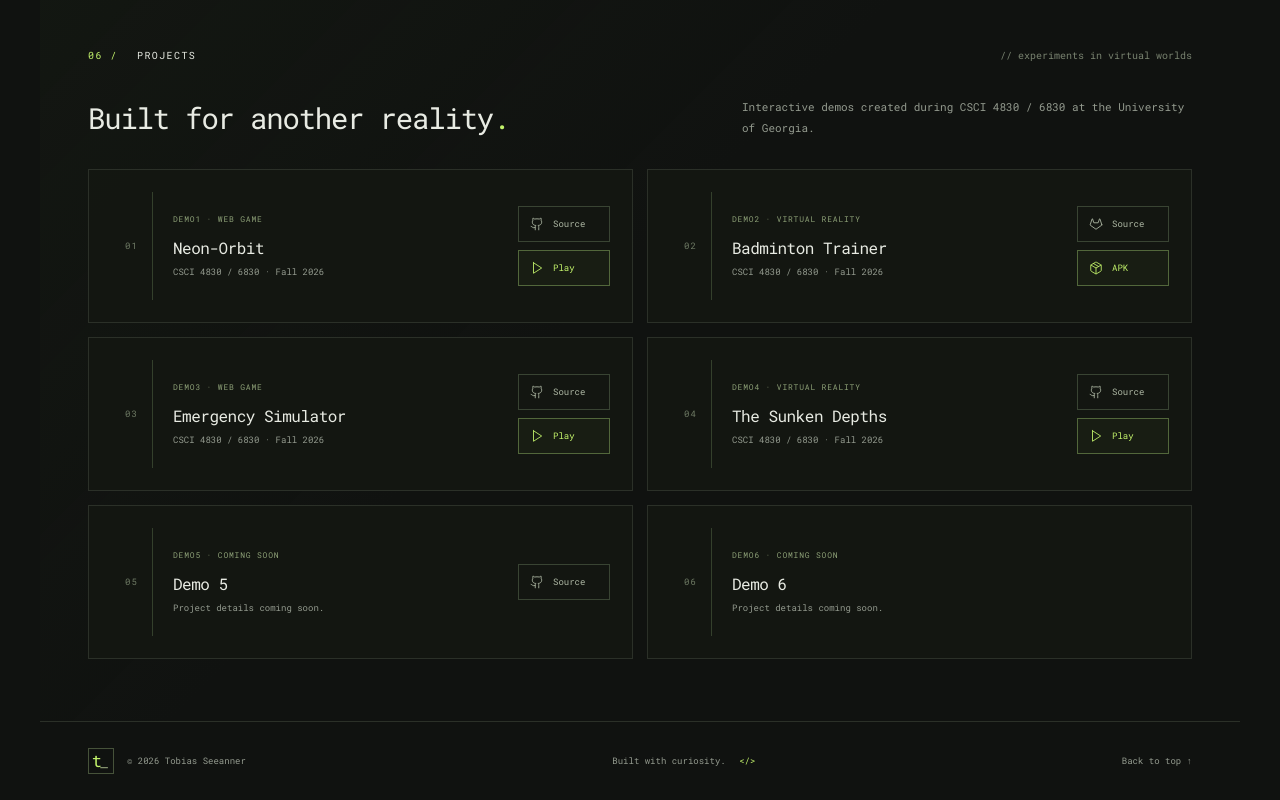
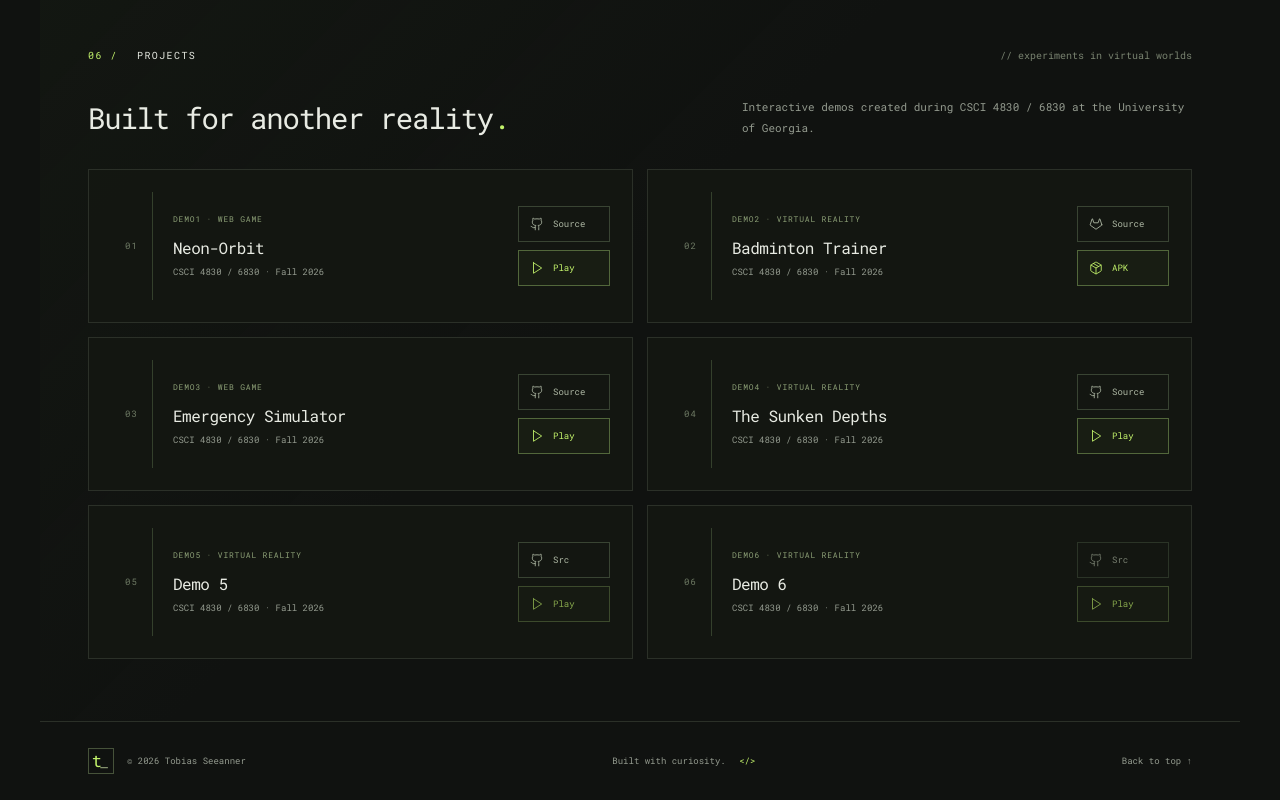
Before and after one commit to tobias50xd/website, a website built with Vite: page index.html in a window 1280 px wide. Shown: the part 5256-6056 px from the top of the page. Built offline with nearby package versions, Linux system fonts and the light colour scheme; files whose address does not match are found by name.

Commit message:
Added tags and labels for the projects 5&6

```diff
--- a/index.html
+++ b/index.html
@@ -797,9 +797,9 @@
           <article class="demo-card">
             <div class="demo-index" aria-hidden="true">05</div>
             <div class="demo-copy">
-              <p class="demo-meta">DEMO5 · COMING SOON</p>
+              <p class="demo-meta">DEMO5 · VIRTUAL REALITY</p>
               <h3>Demo 5</h3>
-              <p>Project details coming soon.</p>
+              <p>CSCI 4830 / 6830 · Fall 2026</p>
             </div>
             <div class="demo-actions">
               <a
@@ -807,16 +807,43 @@
                 target="_blank"
                 rel="noopener noreferrer"
                 aria-label="View Demo 5 source code on GitHub"
-                ><i data-lucide="github"></i><span>Source</span></a
+                ><i data-lucide="github"></i><span>Src</span></a
+              >
+              <!-- Replace this placeholder with a demo link when ready. -->
+              <button
+                class="demo-play"
+                type="button"
+                disabled
+                aria-label="Play Demo 5 (coming soon)"
+                title="Demo 5 play link coming soon"
+                ><i data-lucide="play"></i><span>Play</span></button
               >
             </div>
           </article>
           <article class="demo-card">
             <div class="demo-index" aria-hidden="true">06</div>
             <div class="demo-copy">
-              <p class="demo-meta">DEMO6 · COMING SOON</p>
+              <p class="demo-meta">DEMO6 · VIRTUAL REALITY</p>
               <h3>Demo 6</h3>
-              <p>Project details coming soon.</p>
+              <p>CSCI 4830 / 6830 · Fall 2026</p>
+            </div>
+            <div class="demo-actions">
+              <!-- Replace these placeholders with source and demo links when ready. -->
+              <button
+                type="button"
+                disabled
+                aria-label="View Demo 6 source code (coming soon)"
+                title="Demo 6 source link coming soon"
+                ><i data-lucide="github"></i><span>Src</span></button
+              >
+              <button
+                class="demo-play"
+                type="button"
+                disabled
+                aria-label="Play Demo 6 (coming soon)"
+                title="Demo 6 play link coming soon"
+                ><i data-lucide="play"></i><span>Play</span></button
+              >
             </div>
           </article>
         </div>
--- a/src/style.css
+++ b/src/style.css
@@ -1133,7 +1133,8 @@ h3 {
   flex-direction: column;
   gap: 8px;
 }
-.demo-actions a {
+.demo-actions a,
+.demo-actions button {
   min-width: 92px;
   min-height: 36px;
   padding: 7px 11px;
@@ -1143,6 +1144,16 @@ h3 {
   gap: 9px;
   color: #aeb8a4;
   font-size: 9px;
+}
+.demo-actions button {
+  font: inherit;
+  font-size: 9px;
+  background: transparent;
+  text-align: left;
+}
+.demo-actions button:disabled {
+  cursor: not-allowed;
+  opacity: 0.65;
 }
 .demo-actions a:hover {
   border-color: var(--green);
@@ -1899,13 +1910,15 @@ dialog h2 {
   .demo-copy h3 {
     font-size: 15px;
   }
-  .demo-actions a {
+  .demo-actions a,
+  .demo-actions button {
     min-width: 38px;
     width: 38px;
     justify-content: center;
     padding: 7px;
   }
-  .demo-actions a > span {
+  .demo-actions a > span,
+  .demo-actions button > span {
     position: absolute;
     width: 1px;
     height: 1px;
```
Also changed, not shown: tests/portfolio.spec.js (+10 -4 lines), README.md.
